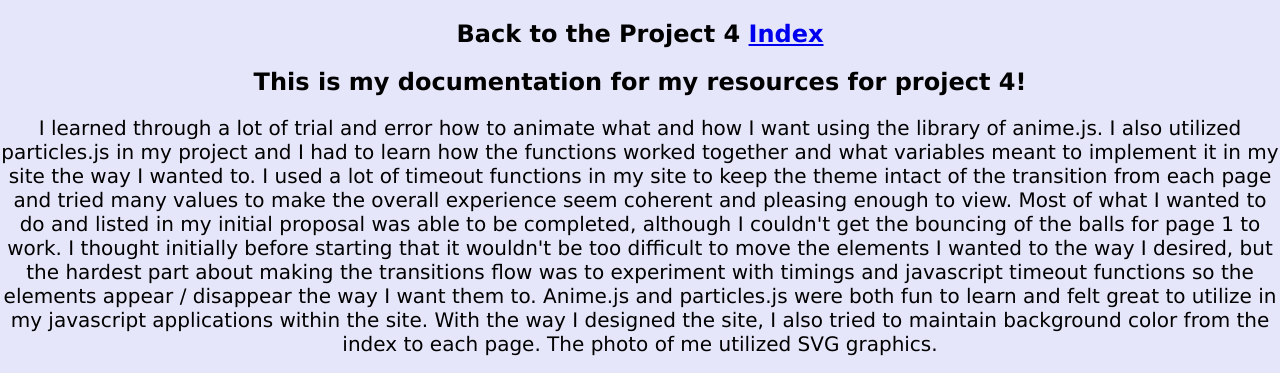
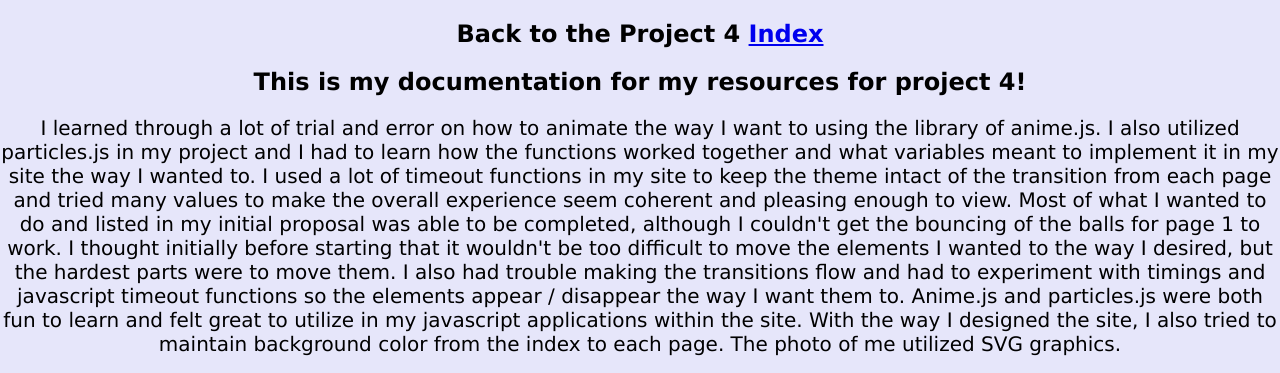
Before and after one commit to axo5586/IGME230-Project4, a plain HTML site: page documentation.html in a window 1280 px wide. Shown: the top 373 px of the page. Drawn offline with Linux system fonts and the light colour scheme.

Commit message:
Fixed some grammatical issues in documentation

```diff
--- a/documentation.html
+++ b/documentation.html
@@ -12,12 +12,12 @@
     <h2>This is my documentation for my resources for project 4!</h2>
 
     <article id= "description">
-        <p>I learned through a lot of trial and error how to animate what and how I want using the library of anime.js. I also utilized particles.js in my project and
+        <p>I learned through a lot of trial and error on how to animate the way I want to using the library of anime.js. I also utilized particles.js in my project and
             I had to learn how the functions worked together and what variables meant to implement it in my site the way I wanted to. I used a lot of timeout functions in my
             site to keep the theme intact of the transition from each page and tried many values to make the overall experience seem coherent and pleasing enough to view. Most of
             what I wanted to do and listed in my initial proposal was able to be completed, although I couldn't get the bouncing of the balls for page 1 to work. I thought initially
-            before starting that it wouldn't be too difficult to move the elements I wanted to the way I desired, but the hardest part about making the transitions flow was to experiment
-            with timings and javascript timeout functions so the elements appear / disappear the way I want them to. Anime.js and particles.js were both fun to learn and felt great to
+            before starting that it wouldn't be too difficult to move the elements I wanted to the way I desired, but the hardest parts were to move them. I also had trouble making the transitions flow and had
+            to experiment with timings and javascript timeout functions so the elements appear / disappear the way I want them to. Anime.js and particles.js were both fun to learn and felt great to
             utilize in my javascript applications within the site. With the way I designed the site, I also tried to maintain background color from the index to each page. The photo
             of me utilized SVG graphics.</p>
     </article>
```
